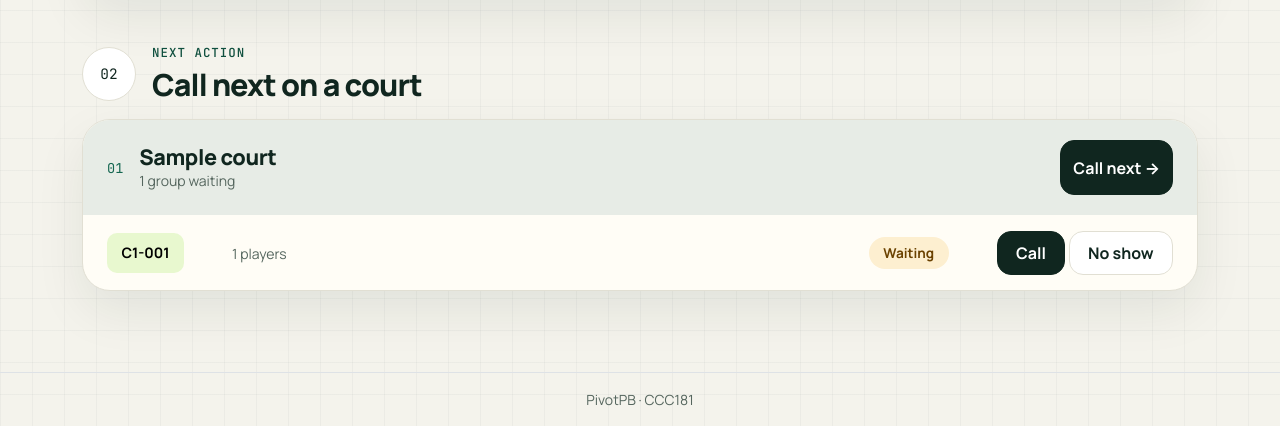
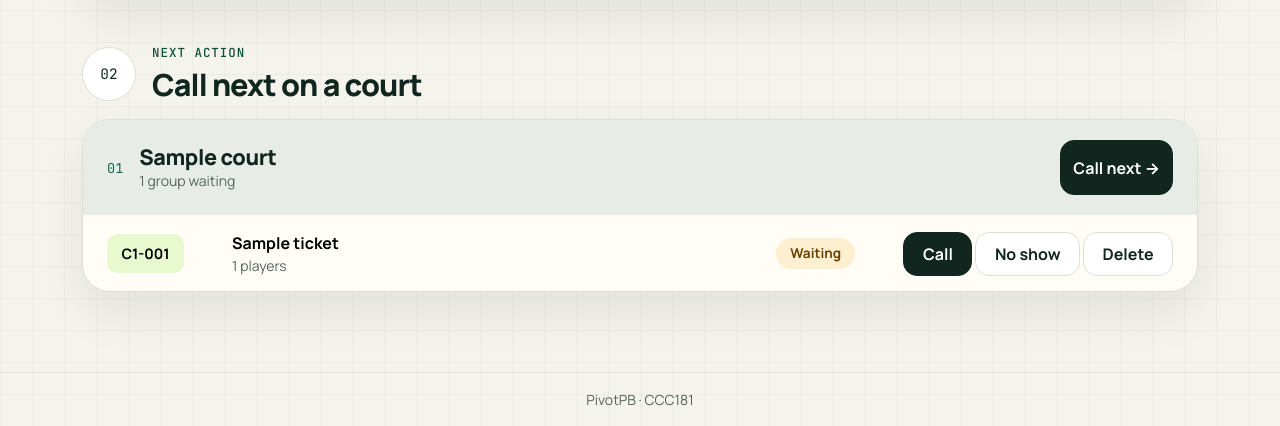
Before and after one commit to franciscrisgerondio-a11y/CCC181_Gerondio_Submissions, a Flask app: page /staff in a window 1280 px wide. Shown: the part 374-800 px from the top of the page. Run offline with Flask 3, Linux system fonts and the light colour scheme; tables that the repository leaves empty hold one stand-in row (values such as "Sample post"); parts of the project's set-up code (start-up, migrations or seed data) failed here and were passed over.

Commit message:
Add staff update, soft delete and confirmed hard delete (#4)

```diff
--- a/static/js/main.js
+++ b/static/js/main.js
@@ -115,3 +115,9 @@
   };
   setInterval(refreshCourts, POLL_MS);
 });
+
+
+document.addEventListener("submit", (event) => {
+  const message = event.target.dataset && event.target.dataset.confirm;
+  if (message && !confirm(message)) event.preventDefault();
+});
--- a/templates/_staff_live.html
+++ b/templates/_staff_live.html
@@ -52,7 +52,7 @@
               <tr>
                 <td><span class="num-chip">{{ t|ticket_code }}</span></td>
                 <td class="w-100">
-                  <div class="fw-bold">{{ t.name }}</div>
+                  <div class="fw-bold">{{ t.group_name }}</div>
                   <div class="text-muted-pb small">{{ t.players }} players</div>
                 </td>
                 <td><span class="pill pill-{{ t.status }}">{{ t.status|status_label }}</span></td>
@@ -78,6 +78,13 @@
                     <button type="submit" class="btn btn-ghost" data-key="noshow-{{ t.id }}"
                             aria-label="Mark ticket {{ t|ticket_code }} as no show">No show</button>
                   </form>
+                  <form method="post" class="d-inline"
+                        action="{{ url_for('delete_ticket', ticket_id=t.id) }}"
+                        data-confirm="Delete ticket {{ t|ticket_code }}? This cannot be undone.">
+                    <input type="hidden" name="filter" value="{{ selected or '' }}">
+                    <button type="submit" class="btn btn-ghost" data-key="delete-{{ t.id }}"
+                            aria-label="Delete ticket {{ t|ticket_code }}">Delete</button>
+                  </form>
                 </td>
               </tr>
             {% endfor %}
```
